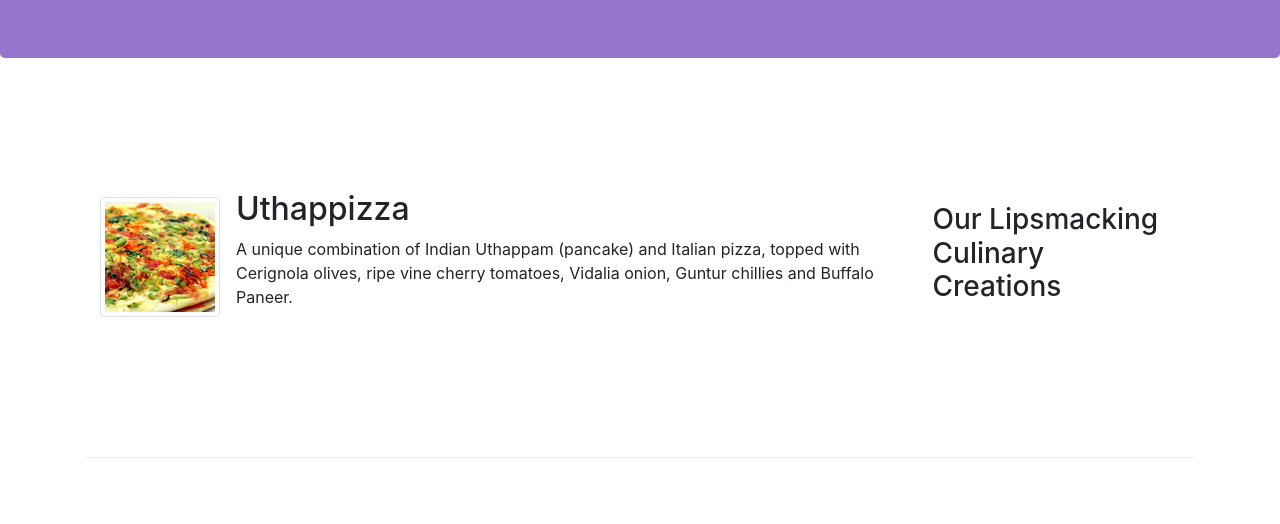
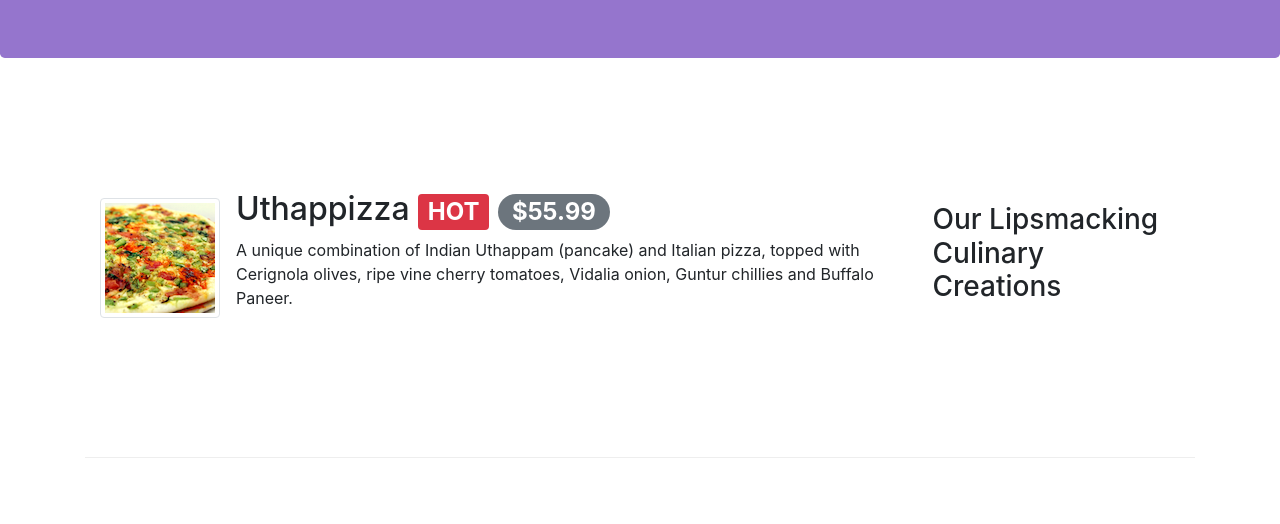
Before and after one commit to mostafaelmasry163/coursera-project, a website: page index.html in a window 1280 px wide. Shown: the part 276-800 px from the top of the page. Drawn offline with nearby package versions, Linux system fonts and the light colour scheme.

Commit message:
badges alert

```diff
--- a/index.html
+++ b/index.html
@@ -98,7 +98,10 @@
               class="d-flex mr-3 img-thumbnail align-self-center"
             />
             <div class="media-body">
-              <h2 class="mt-0">Uthappizza</h2>
+              <h2 class="mt-0">
+                Uthappizza <span class="badge badge-danger">HOT</span>
+                <span class="badge badge-pill badge-secondary">$55.99</span>
+              </h2>
               <p class="d-none d-sm-block">
                 A unique combination of Indian Uthappam (pancake) and Italian
                 pizza, topped with Cerignola olives, ripe vine cherry tomatoes,
```
